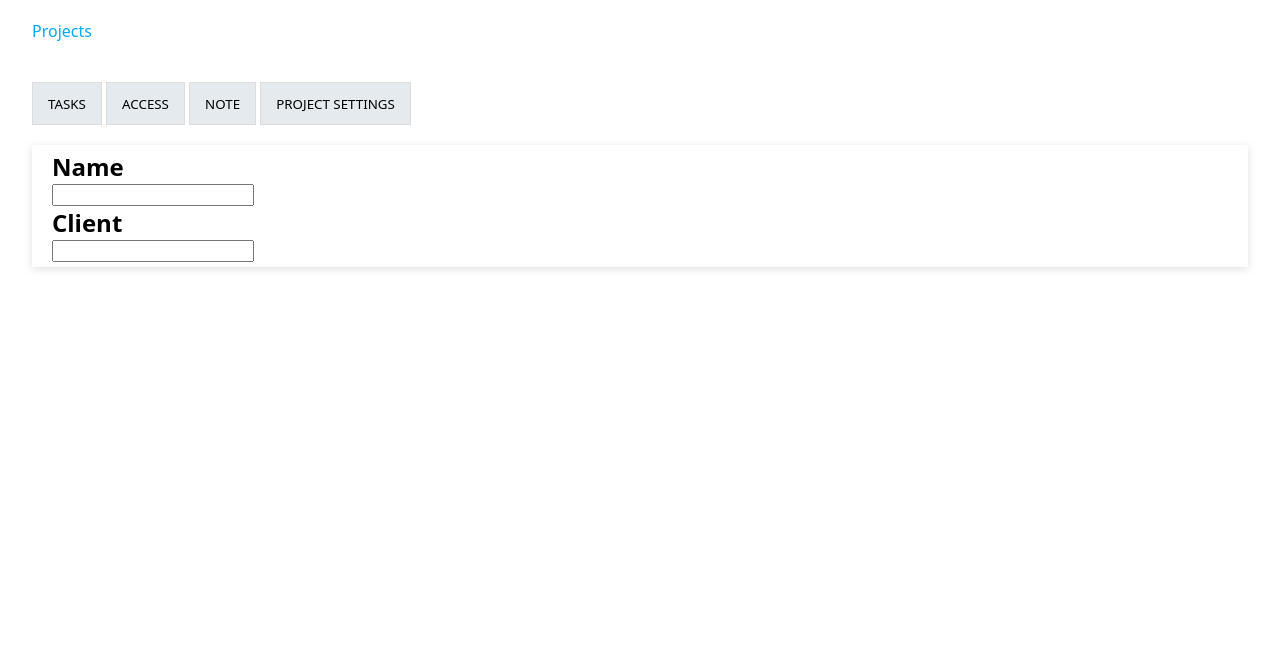
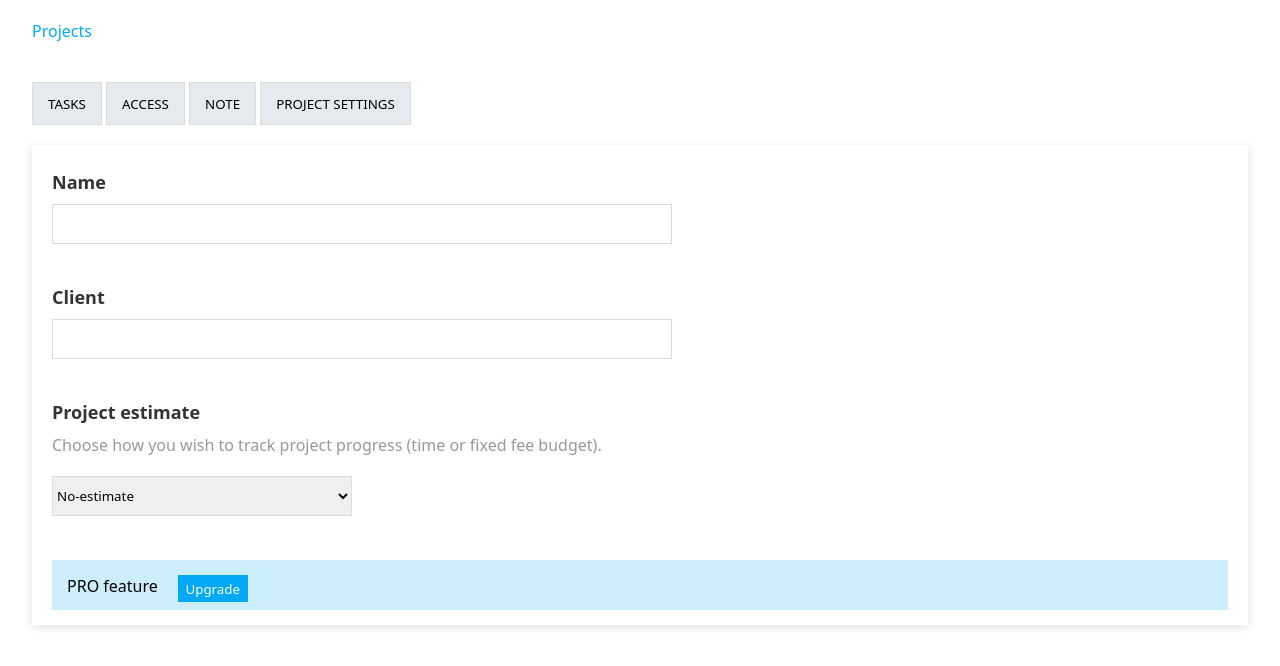
Before and after one commit to harshit-coder-dev/clockify-clone, a plain HTML site: page manage/projectdet.html in a window 1280 px wide. Both pictures are taken after a click on the button "PROJECT SETTINGS". Drawn offline with Linux system fonts and the light colour scheme.

Commit message:
added project settings with minimal styling

```diff
--- a/manage/scripts/projectdet.js
+++ b/manage/scripts/projectdet.js
@@ -288,6 +288,7 @@ let showPrjSettings = () => {
     component_tabs.innerHTML = '';
 
     let pjs_div = createElem('div');
+    pjs_div.setAttribute('class', 'prj-settings')
 
     let pj_name_div = createElem('div');
 
@@ -333,23 +334,52 @@ let showPrjSettings = () => {
 
     pj_client_div.append(pj_cl_name, pj_change_cl);
 
-    let bill_div = createElem('div');
+    let prj_div = createElem('div');
 
-    let bill_h2 = createElem('h2');
-    bill_h2.textContent = 'Project billable rate'
+    let prj_h2 = createElem('h2');
+    prj_h2.textContent = 'Project estimate'
 
-    let bill_p = createElem('p');
-    bill_p.textContent = 'Billable rate used for calculating billable amount for this project.';
+    let prj_p = createElem('p');
+    prj_p.textContent = 'Choose how you wish to track project progress (time or fixed fee budget).';
 
+    let prj_sel = createElem('select');
+    prj_sel.setAttribute('id', 'prj-sel');
 
+    let prj_opt1 = createElem('option');
+    prj_opt1.value = 'no-estimate';
+    prj_opt1.textContent = 'No-estimate';
 
-    pjs_div.append(pj_name_div, pj_client_div);
+    let prj_opt2 = createElem('option');
+    prj_opt2.value = 'time-estimate';
+    prj_opt2.textContent = 'Time estimate'
+
+    prj_sel.append(prj_opt1, prj_opt2);
+
+    prj_div.append(prj_h2, prj_p, prj_sel);
+
+    let pro_bud = createElem('div')
+
+    let pro_div_1 = createElem('div');
+    pro_div_1.textContent = 'PRO feature';
+
+    let pro_div_2 = createElem('div');
+
+    let pro_btn = createElem('button');
+    pro_btn.textContent = 'Upgrade';
+    pro_btn.addEventListener('click', () => {
+        window.location.href = '';
+    });
+
+    pro_div_2.append(pro_btn);
+
+    pro_bud.append(pro_div_1, pro_div_2);
+
+    pjs_div.append(pj_name_div, pj_client_div, prj_div, pro_bud);
 
     component_tabs.append(pjs_div);
-}
+
+};
 
 showPrjSettings();
 
-console.log(prj_data);
-
 catchElem('.component-tabs > button:nth-child(4)').addEventListener('click', showPrjSettings);
--- a/manage/styles/projectdet.css
+++ b/manage/styles/projectdet.css
@@ -225,3 +225,88 @@
     font-size: smaller;
     padding: 0 0 0 10px;
 }
+
+.prj-settings {
+    width: 100%;
+}
+
+.prj-settings>div:nth-child(1) {
+    margin: 20px 0 0 0;
+    height: 95px;
+}
+
+.prj-settings>div:nth-child(1)>h2 {
+    margin: 0 0 10px 0;
+    color: #333333;
+    font-size: 18px;
+}
+
+.prj-settings>div:nth-child(1)>input {
+    width: 620px;
+    height: 40px;
+    border: 0.5px solid gainsboro;
+    outline: none;
+    padding-left: 20px;
+}
+
+.prj-settings>div:nth-child(2) {
+    margin: 20px 0 0 0;
+    height: 95px;
+}
+
+.prj-settings>div:nth-child(2)>h2 {
+    margin: 0 0 10px 0;
+    color: #333333;
+    font-size: 18px;
+}
+
+.prj-settings>div:nth-child(2)>input {
+    width: 620px;
+    height: 40px;
+    border: 0.5px solid gainsboro;
+    outline: none;
+    padding-left: 20px;
+}
+
+.prj-settings>div:nth-child(3) {
+    margin: 20px 0 0 0;
+    height: 150px;
+}
+
+.prj-settings>div:nth-child(3)>h2 {
+    margin: 0 0 10px 0;
+    color: #333333;
+    font-size: 18px;
+}
+
+.prj-settings>div:nth-child(3)>p {
+    color: #999999;
+    margin: 10px 0 20px 0;
+}
+
+.prj-settings>div:nth-child(3)>select {
+    width: 300px;
+    height: 40px;
+    cursor: pointer;
+    outline: none;
+    border: 0.5px solid gainsboro;
+}
+
+.prj-settings>div:nth-child(4) {
+    display: flex;
+    margin: 10px 0 10px 0;
+    height: 50px;
+    padding: 15px 0 0 15px;
+    background-color: #cdeefd;
+    gap: 20px;
+}
+
+.prj-settings>div:nth-child(4)>div>button {
+    width: 70px;
+    height: 27px;
+    background-color: #03a9f4;
+    color: white;
+    border: none;
+    outline: none;
+    cursor: pointer;
+}
```
